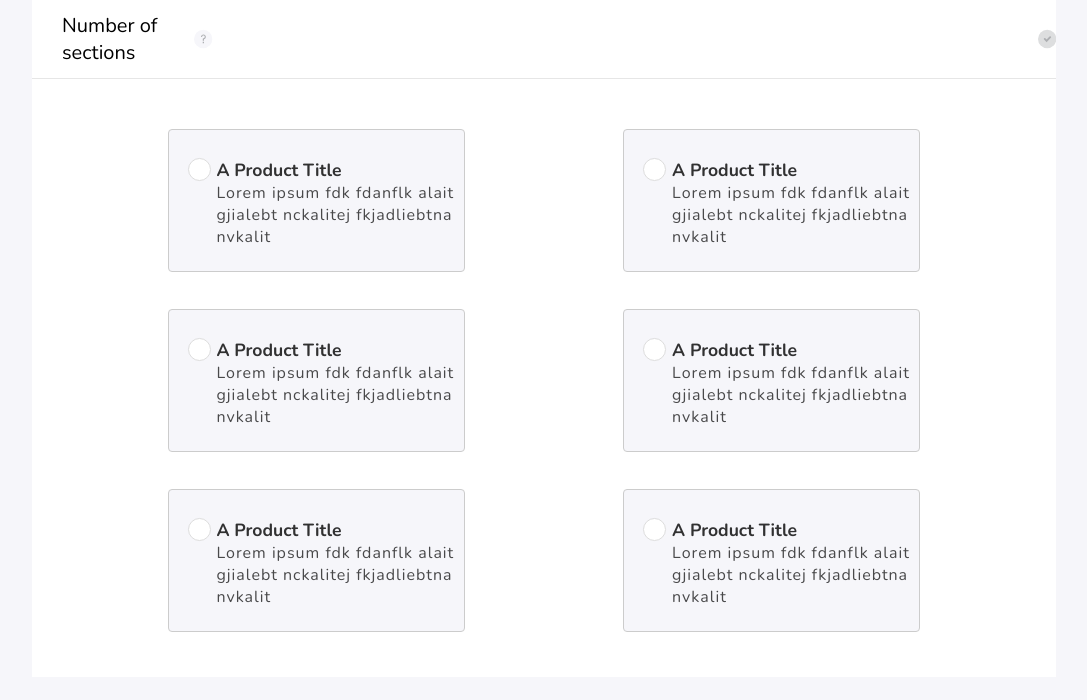
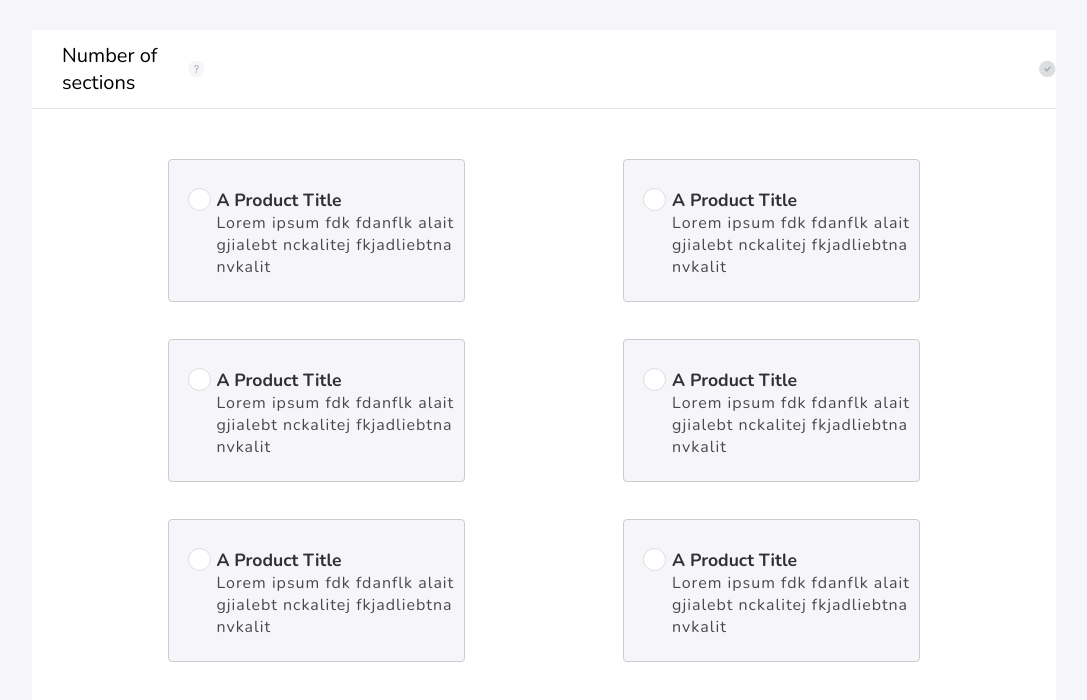
Before and after one commit to yogeshnikam671/MyApp, an Angular app: page / in a window 1280 px wide. Shown: the top 700 px of the page, without its empty margins (96-1183 px from the left). Built offline with nearby package versions, Linux system fonts and the light colour scheme.

Commit message:
Refactored the configuration card css

```diff
--- a/src/app/containers/configuration-card/configuration-card.component.css
+++ b/src/app/containers/configuration-card/configuration-card.component.css
@@ -1,29 +1,26 @@
 .configuration-card{
   width: 80%;
   margin: 0px 10%;
+  margin-top: 30px;
 }
 
 .query-container{
   display: flex;
+  align-items: center;
   background-color: white;
   height: 78px;
-  align-items: center;
-  margin-left: 0px;
-  margin-bottom: 0px;
   border-bottom: 1px solid #E6E6E6;
 }
 
 .query{
-  display: block;
-  width: 200px;
   margin-left: 30px;
   font-size: 20px;
 }
 
 .question-mark{
-  margin-left: 10px;
+  margin-left: 30px;
 }
 
 .tick-mark{
-  margin-left: 825px;
+  margin-left: 835px;
 }
```
